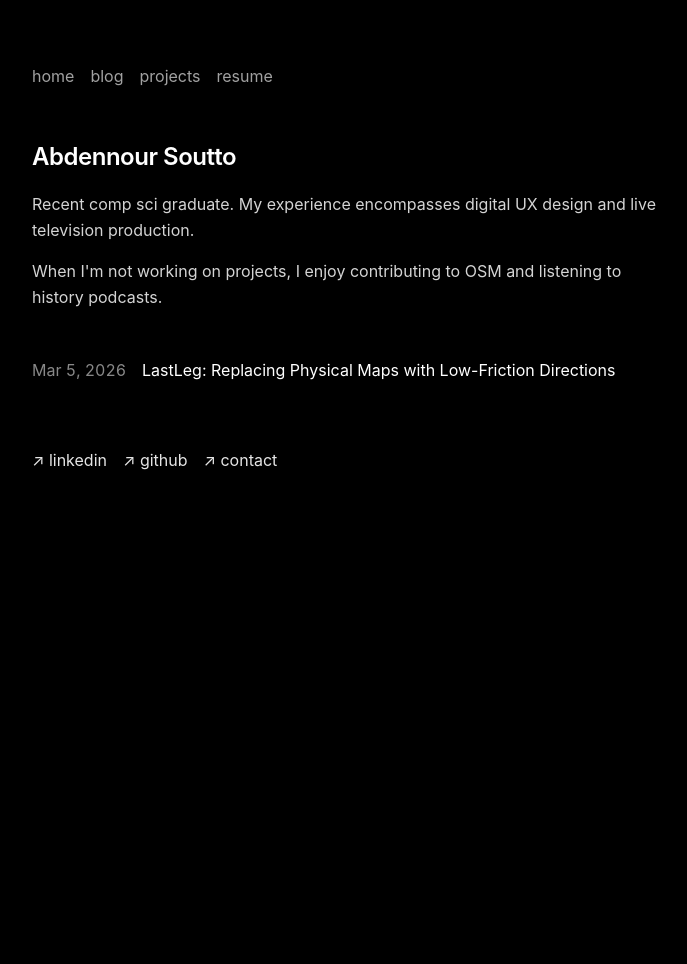
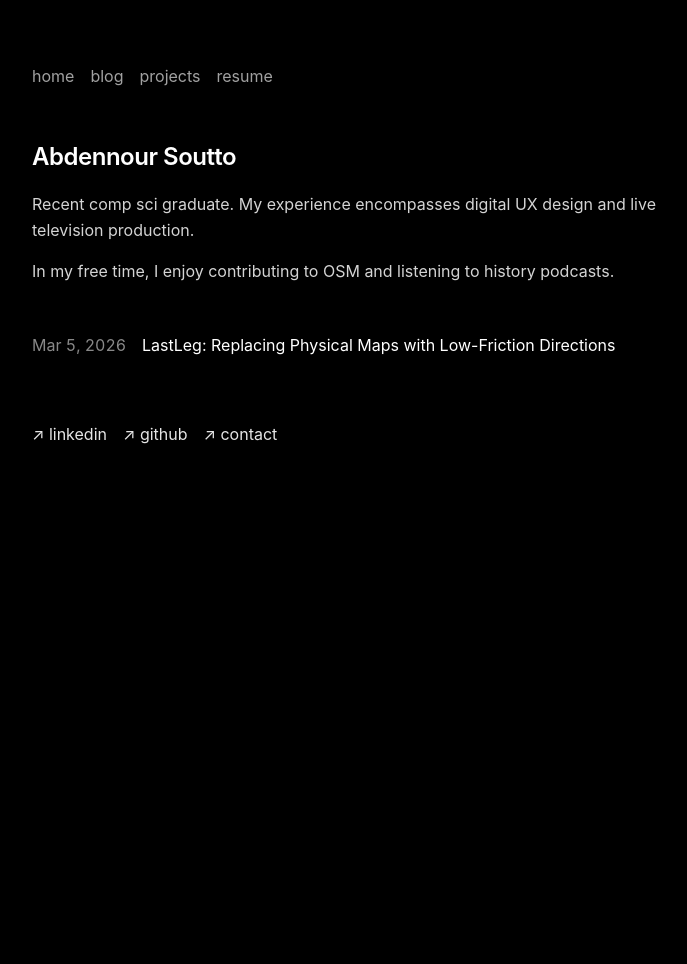
Before and after one commit to souttoa/souttoa.github.io, a Jekyll site: the page built from index.html, in a window 1280 px wide. Shown: the whole page, without its empty margins (288-975 px from the left). Built offline with Jekyll 4.4.1, drawn with Linux system fonts in a browser that asks for light colours.

Commit message:
Update personal interests description in index.html

```diff
--- a/index.html
+++ b/index.html
@@ -5,7 +5,7 @@ layout: default
     <h1>{{ site.title }}</h1>
     <div class="bio">
         <p>Recent comp sci graduate. My experience encompasses digital UX design and live television production.</p>
-        <p>When I'm not working on projects, I enjoy contributing to OSM and listening to history podcasts.</p>
+        <p>In my free time, I enjoy contributing to OSM and listening to history podcasts.</p>
     </div>
 </section>
 
```
